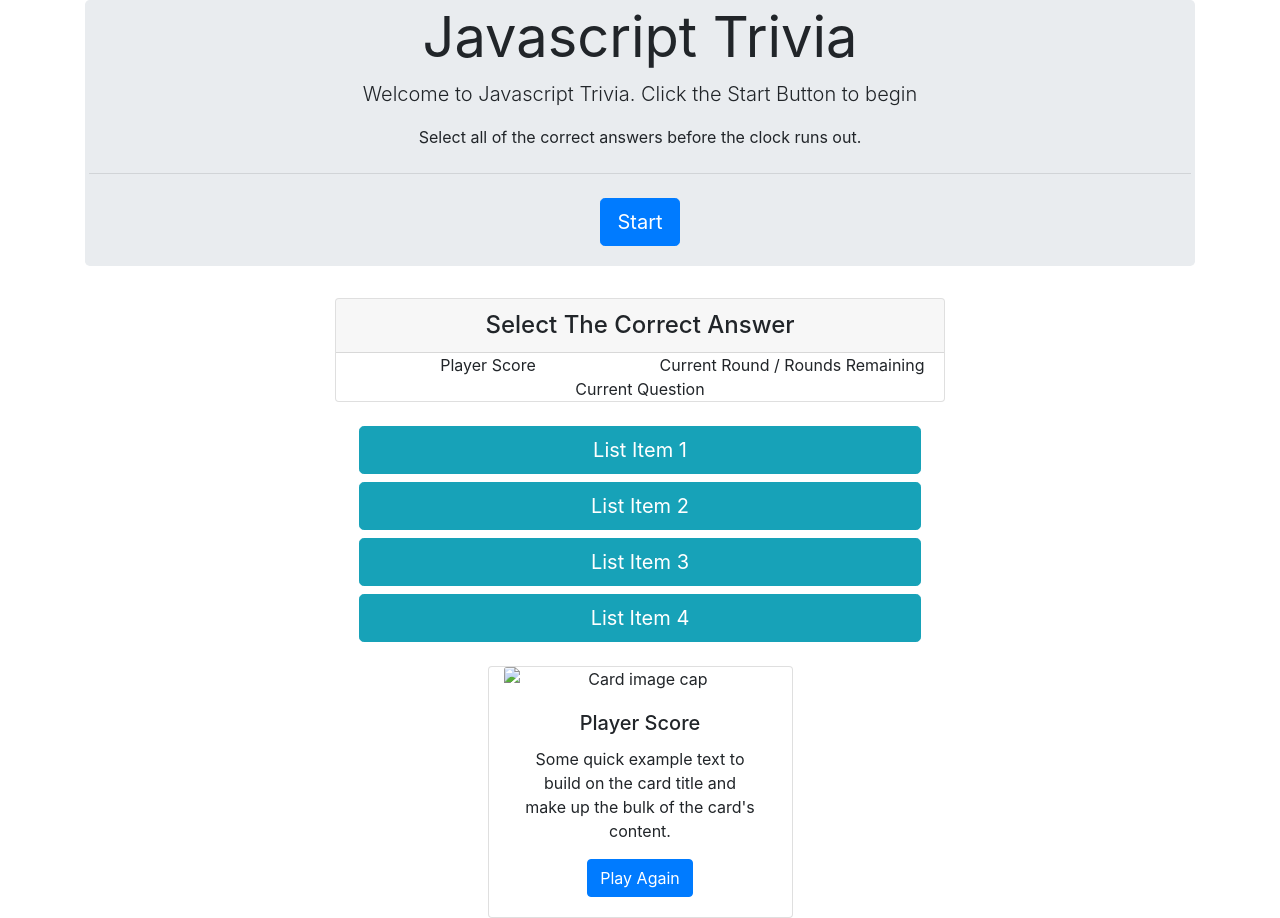
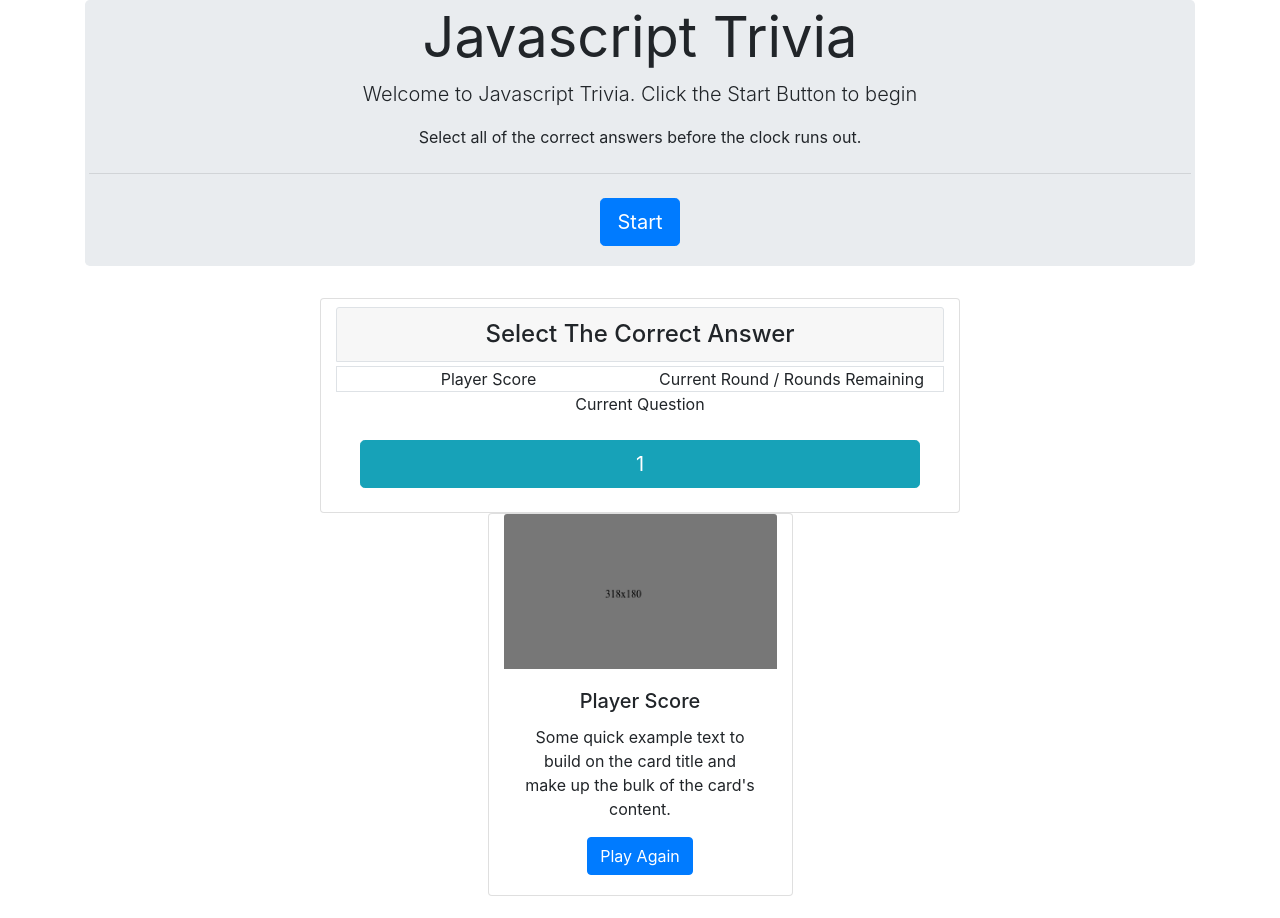
Before and after one commit to TravisGuillory/Javascript_Trivia_Game, a plain HTML site: page index.html in a window 1280 px wide. After the commit the page ends 896 px from the top, so only its background shows below. Drawn offline with nearby package versions, Linux system fonts and the light colour scheme.

Commit message:
Add files via upload

```diff
--- a/index.html
+++ b/index.html
@@ -22,11 +22,11 @@
     </div>
 
 	<!-- Game play area -->
-<div class="container col-lg-6 game-time" id="gameArena">
-		<div class="card text-center " id="currentQuestionContainer">
-		  <h4 class="card-header ">Select The Correct Answer</h4>
+<div class="container col-lg-6 card game-time" id="gameArena">
+		<div class="text-center " id="currentQuestionContainer">
+		  <h4 class="card-header border mt-2">Select The Correct Answer</h4>
 
-  	  	  <div class="row m-0">
+			  <div class="row border mx-0 mt-1">
 			  	<div class="col" id="currentScore" >
 					Player Score
 				</div>
@@ -44,11 +44,8 @@
   </div>
   <div class="card-body" id="optionsContainer">
 				<ul class="list-group list-group-flush" id="optionsList">
-					<li class="btn btn-info btn-lg m-1 option">List Item 1</li>
-					<li class="btn btn-info btn-lg m-1 option">List Item 2</li>
-				  	<li class="btn btn-info btn-lg m-1 option">List Item 3</li>
-					<li class="btn btn-info btn-lg m-1 option">List Item 4</li>
-		  		</ul>
+					<li id="option0" class="btn btn-info btn-lg m-1 option">1</li>
+				</ul>
 
 			</div>
 
@@ -57,7 +54,7 @@
 
 <div class="container col-lg-6 post-game" id= "resultsContainer">
   <div class="card col-6 text-center  offset-xl-3">
-	  <img class="card-img-top" src="images/card-img.png" alt="Card image cap">
+	  <img class="card-img-top" src="assets/img/card-img.png" alt="Card image cap">
     <div class="card-body">
       <h5 class="card-title" id="playerScore">Player Score</h5>
       <p class="card-text">Some quick example text to build on the card title and make up the bulk of the card's content.</p>
```
